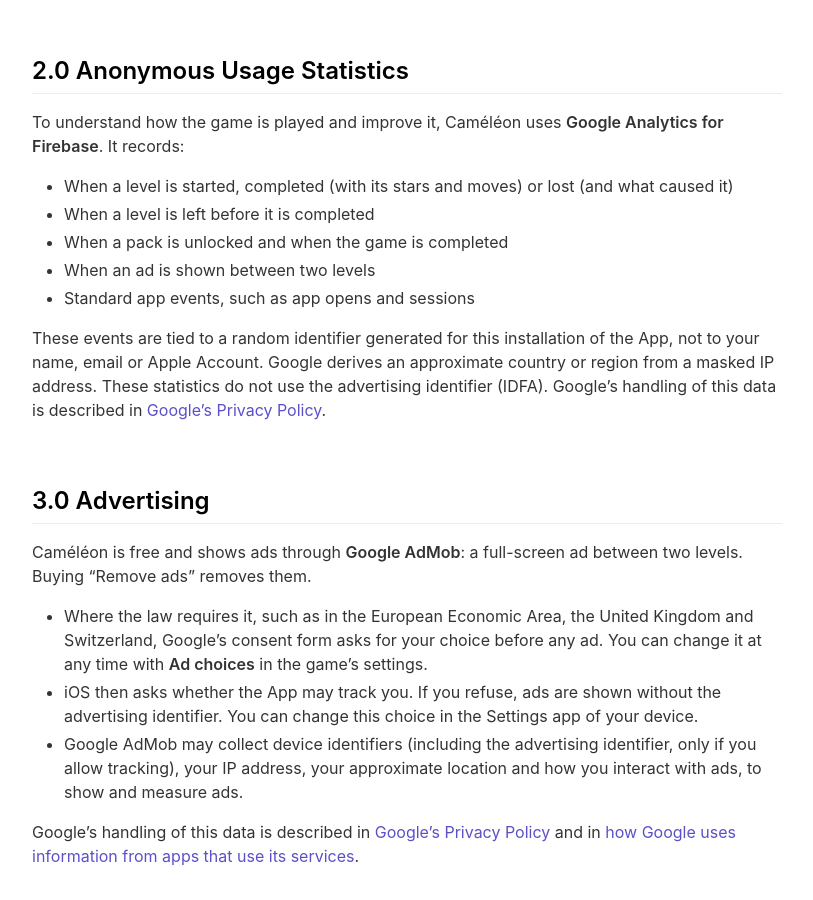
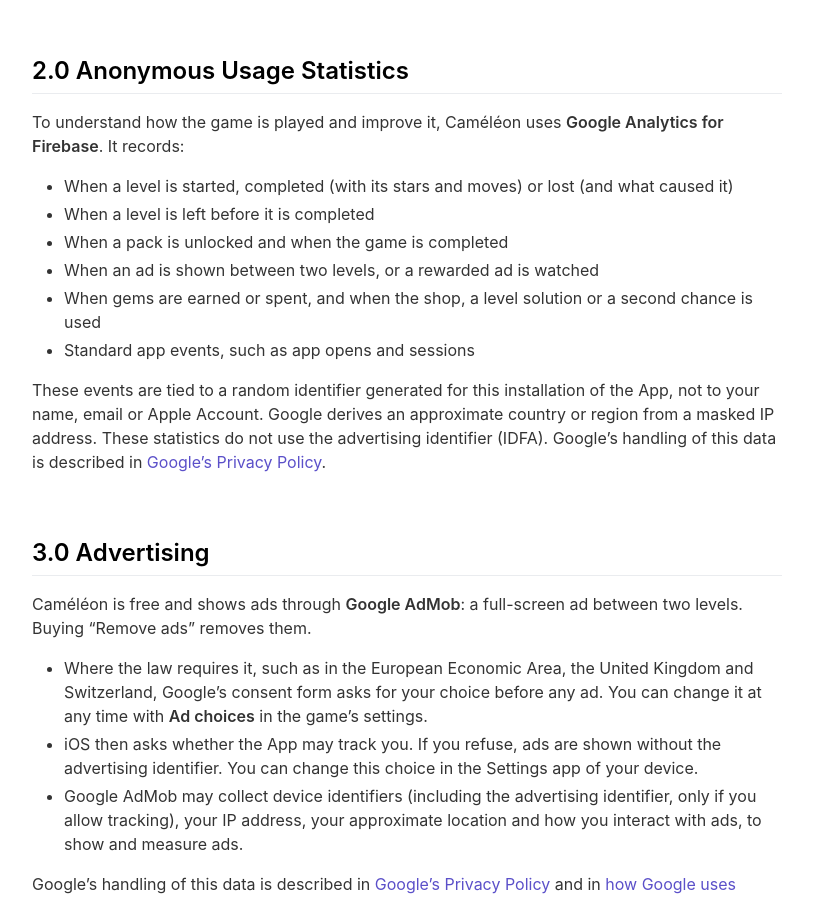
Before and after one commit to AmineArous/cameleon-landingpage, a Jekyll site: the page built from _pages/privacypolicy.md, in a window 1280 px wide and 900 px high, scrolled down 482 px. Shown: the whole window, without its empty margins (233-1046 px from the left). Built offline with Jekyll 4.4.1, drawn with Linux system fonts in a browser that asks for light colours; nearby versions of some CDN libraries.

Commit message:
Statistiques des gemmes dans la politique de confidentialité

```diff
--- a/_pages/privacypolicy.md
+++ b/_pages/privacypolicy.md
@@ -26,7 +26,8 @@ To understand how the game is played and improve it, Caméléon uses **Google An
 - When a level is started, completed (with its stars and moves) or lost (and what caused it)
 - When a level is left before it is completed
 - When a pack is unlocked and when the game is completed
-- When an ad is shown between two levels
+- When an ad is shown between two levels, or a rewarded ad is watched
+- When gems are earned or spent, and when the shop, a level solution or a second chance is used
 - Standard app events, such as app opens and sessions
 
 These events are tied to a random identifier generated for this installation of the App, not to your name, email or Apple Account. Google derives an approximate country or region from a masked IP address. These statistics do not use the advertising identifier (IDFA). Google's handling of this data is described in [Google's Privacy Policy](https://policies.google.com/privacy).
```
